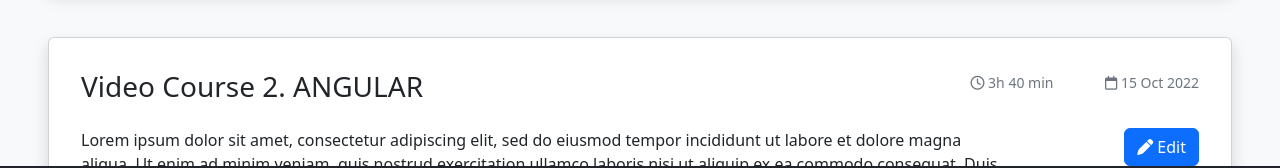
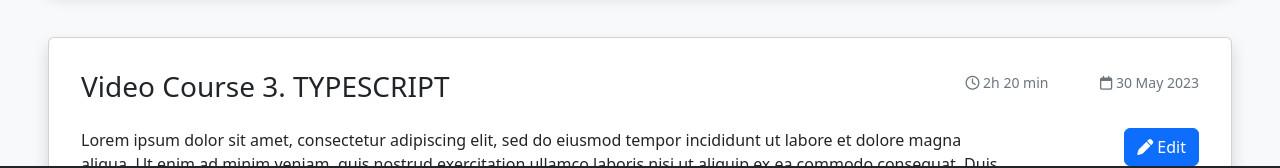
Before and after one commit to Sytnikovakatya/angular-courses-app, an Angular app: page / in a window 1280 px wide. Shown: the part 554-722 px from the top of the page. Built offline with nearby package versions, Linux system fonts and the light colour scheme.

Commit message:
create orderBy pipe

```diff
--- a/src/app/app.component.html
+++ b/src/app/app.component.html
@@ -3,7 +3,7 @@
   <app-breadcrumbs></app-breadcrumbs>
   <app-search-bar></app-search-bar>
   <ng-container *ngIf="courses.length > 0; else noCourses">
-    <app-course-card *ngFor="let course of courses; index as i; trackBy: courseTrackBy" [course]="course">
+    <app-course-card *ngFor="let course of courses | orderBy; index as i; trackBy: courseTrackBy" [course]="course">
     </app-course-card>
     <app-loader></app-loader>
   </ng-container>
--- a/src/app/app.module.ts
+++ b/src/app/app.module.ts
@@ -19,6 +19,7 @@ import { LoaderComponent } from '@components/loader/loader.component';
 import { SearchBarComponent } from '@components/search-bar/search-bar.component';
 import { NoCoursesComponent } from './components/no-courses/no-courses/no-courses.component';
 import { DurationPipe } from './pipes/duration/duration.pipe';
+import { OrderByPipe } from './pipes/orderBy/order-by.pipe';
 
 @NgModule({
   declarations: [
@@ -34,6 +35,7 @@ import { DurationPipe } from './pipes/duration/duration.pipe';
     LoaderComponent,
     NoCoursesComponent,
     DurationPipe,
+    OrderByPipe,
   ],
   imports: [BrowserModule, AppRoutingModule, NgbModule, FormsModule],
   providers: [],
--- /dev/null
+++ b/src/app/pipes/orderBy/order-by.pipe.ts
@@ -0,0 +1,11 @@
+import { Pipe, PipeTransform } from '@angular/core';
+import { Course } from '@interfaces/course.interface';
+
+@Pipe({
+  name: 'orderBy',
+})
+export class OrderByPipe implements PipeTransform {
+  transform(value: Course[]): Course[] {
+    return value.sort((a, b) => b.date - a.date);
+  }
+}
```
Also changed, not shown: 1 other file (tests, documents, lock files or other folders).
